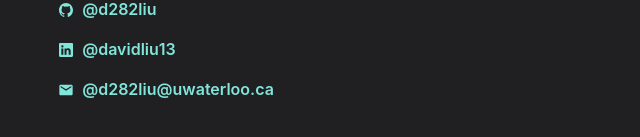
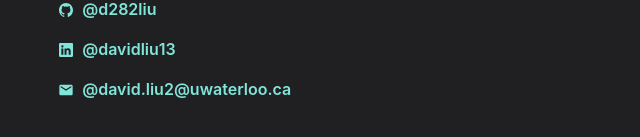
Before and after one commit to d282liu/David-Liu-Website-3, a Next.js app: page / in a window 1280 px wide. Shown: the part 689-826 px from the top of the page, without its empty margins (319-959 px from the left). Built offline with nearby package versions, Linux system fonts and the light colour scheme.

Commit message:
Fixed linkedin redirect and email label

```diff
--- a/pages/index.js
+++ b/pages/index.js
@@ -92,7 +92,7 @@ function HomePage() {
                         </Link>
                     </ListItem>
                     <ListItem>
-                        <Link href="linkedin.com/in/davidliu13" target="_blank">
+                        <Link href="https://www.linkedin.com/in/davidliu13/" target="_blank">
                         <Button
                             variant="ghost"
                             colorScheme="teal"
@@ -103,13 +103,13 @@ function HomePage() {
                         </Link>
                     </ListItem>
                     <ListItem>
-                        <Link href="mailto:d282liu@uwaterloo.ca" target="_blank">
+                        <Link href="mailto:david.liu2@uwaterloo.ca" target="_blank">
                         <Button
                             variant="ghost"
                             colorScheme="teal"
                             leftIcon={<Icon as={MdEmail} />}
                         >
-                            @d282liu@uwaterloo.ca
+                            @david.liu2@uwaterloo.ca
                         </Button>
                         </Link>
                     </ListItem>
```
